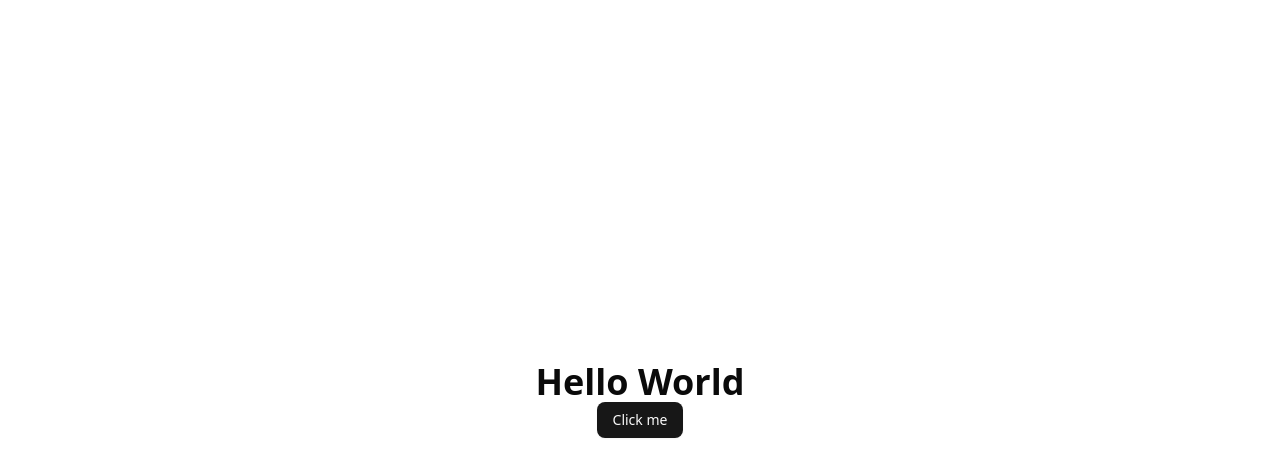
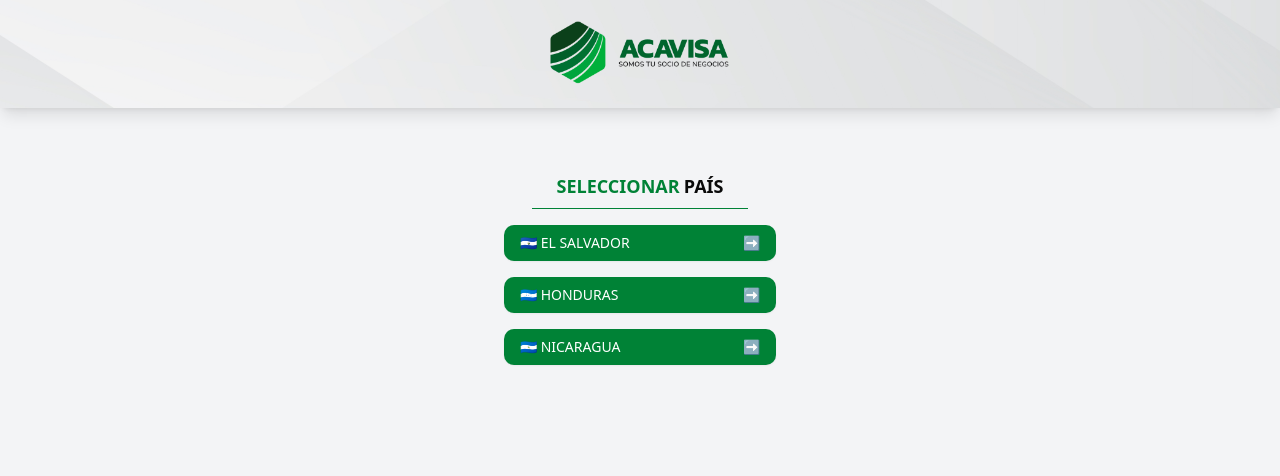
Before and after one commit to wil-ixcoy/acavisa, a Next.js app: page / in a window 1280 px wide. Shown: the top 476 px of the page. Built offline with nearby package versions, Linux system fonts and the light colour scheme.

Commit message:
add: create components and first page

```diff
--- a/src/app/page.tsx
+++ b/src/app/page.tsx
@@ -1,10 +1,49 @@
+import Image from "next/image";
 import { Button } from "@/components/ui/button";
 
 export default function Home() {
   return (
-    <div className="flex flex-col items-center justify-center h-screen">
-      <h1 className="text-4xl font-bold">Hello World</h1>
-      <Button>Click me</Button>
+    <div className="h-screen bg-gray-100">
+      <div
+        className="w-full h-[108px] bg-cover bg-center flex justify-center shadow-lg"
+        style={{ backgroundImage: "url('/background.png')" }}>
+        <Image
+          src="/logo-acavisa1.png"
+          alt="ACAVISA"
+          width={200}
+          height={80}
+          className="object-contain"
+        />
+      </div>
+
+      <main className="flex flex-col justify-center items-center ">
+        <div className="p-6 mt-10 w-80 text-center">
+          <h2>
+            <span className="text-lg font-bold text-green-700">
+              SELECCIONAR
+            </span>{" "}
+            <span className="text-lg font-bold text-black-700">PAÍS</span>
+          </h2>
+          <hr className="w-54 mx-auto my-2 border-green-700" />
+
+          <div className="flex flex-col gap-4 mt-4">
+            <Button className="bg-green-700 text-white flex justify-between w-full py-2 rounded-lg">
+              <span className="flex items-center gap-2">🇸🇻 EL SALVADOR</span>
+              <span>➡</span>
+            </Button>
+
+            <Button className="bg-green-700 text-white flex justify-between w-full py-2 rounded-lg">
+              <span className="flex items-center gap-2">🇭🇳 HONDURAS</span>
+              <span>➡</span>
+            </Button>
+
+            <Button className="bg-green-700 text-white flex justify-between w-full py-2 rounded-lg">
+              <span className="flex items-center gap-2">🇳🇮 NICARAGUA</span>
+              <span>➡</span>
+            </Button>
+          </div>
+        </div>
+      </main>
     </div>
   );
 }
--- /dev/null
+++ b/src/components/ladingpage/header.tsx
@@ -0,0 +1,34 @@
+import { Card } from "@/components/ui/card"
+
+export default function Header() {
+  return (
+    <Card className="w-full bg-gradient-to-r from-gray-100 to-white py-4 shadow-md">
+      <div className="max-w-7xl mx-auto flex justify-between items-center px-6">
+        {/* Logo + Texto */}
+        <div className="flex items-center gap-4">
+          <div className="w-16 h-16 bg-green-600 rounded-md"></div> {/* Logo Placeholder */}
+          <div>
+            <h1 className="text-2xl font-bold text-green-700">ACAVISA</h1>
+            <p className="text-sm text-gray-600">SOMOS TU SOCIO DE NEGOCIOS</p>
+          </div>
+        </div>
+
+        {/* Información de contacto */}
+        <div className="flex items-center gap-6 text-sm text-gray-700">
+          <div className="flex items-center gap-2">
+            <span className="bg-blue-500 text-white px-2 py-1 rounded-md">🇸🇻</span>
+            <span>EL SALVADOR</span>
+          </div>
+          <div className="flex items-center gap-2">
+            <span>📞</span>
+            <span><strong>Call Center:</strong> 2231-4200</span>
+          </div>
+          <div className="flex items-center gap-2">
+            <span>💬</span>
+            <span><strong>WhatsApp:</strong> 6025-1411</span>
+          </div>
+        </div>
+      </div>
+    </Card>
+  );
+}
--- /dev/null
+++ b/src/components/ladingpage/navBar.tsx
@@ -0,0 +1,26 @@
+import { Button } from "@/components/ui/button"
+
+export default function NavBar() {
+  return (
+    <nav className="w-full bg-green-700 text-white py-3">
+      <div className="max-w-7xl mx-auto flex items-center">
+        {/* Botón de Menú */}
+        <Button variant="outline" className="bg-green-800 text-white border-none flex gap-2">
+          ☰ MENÚ
+        </Button>
+
+        {/* Categorías */}
+        <ul className="flex gap-6 ml-6 text-sm font-medium">
+          <li className="border-r pr-4">Lubricantes</li>
+          <li className="border-r pr-4">Baterías</li>
+          <li className="border-r pr-4">Grasas</li>
+          <li className="border-r pr-4">Productos de detallado</li>
+          <li className="border-r pr-4">Sistemas de almacenamiento</li>
+          <li className="border-r pr-4">Ruedas y rodamientos</li>
+          <li className="border-r pr-4">Aceros</li>
+          <li>Centros de servicio automotriz</li>
+        </ul>
+      </div>
+    </nav>
+  );
+}
--- /dev/null
+++ b/src/components/ladingpage/searchBar.tsx
@@ -0,0 +1,20 @@
+import { Input } from "@/components/ui/input"
+import { Button } from "@/components/ui/button"
+import { Search } from "lucide-react"
+
+export default function SearchBar() {
+  return (
+    <div className="w-full flex justify-center py-4">
+      <div className="w-full max-w-2xl flex items-center border-2 border-gray-300 rounded-full px-4 py-2">
+        <Input
+          type="text"
+          placeholder="Buscar..."
+          className="flex-1 text-gray-700 outline-none bg-transparent px-2"
+        />
+        <Button variant="ghost" size="icon">
+          <Search className="w-5 h-5 text-gray-500 hover:text-gray-700" />
+        </Button>
+      </div>
+    </div>
+  );
+}
--- /dev/null
+++ b/src/components/ui/card.tsx
@@ -0,0 +1,68 @@
+import * as React from "react"
+
+import { cn } from "@/lib/utils"
+
+function Card({ className, ...props }: React.ComponentProps<"div">) {
+  return (
+    <div
+      data-slot="card"
+      className={cn(
+        "bg-card text-card-foreground flex flex-col gap-6 rounded-xl border py-6 shadow-sm",
+        className
+      )}
+      {...props}
+    />
+  )
+}
+
+function CardHeader({ className, ...props }: React.ComponentProps<"div">) {
+  return (
+    <div
+      data-slot="card-header"
+      className={cn("flex flex-col gap-1.5 px-6", className)}
+      {...props}
+    />
+  )
+}
+
+function CardTitle({ className, ...props }: React.ComponentProps<"div">) {
+  return (
+    <div
+      data-slot="card-title"
+      className={cn("leading-none font-semibold", className)}
+      {...props}
+    />
+  )
+}
+
+function CardDescription({ className, ...props }: React.ComponentProps<"div">) {
+  return (
+    <div
+      data-slot="card-description"
+      className={cn("text-muted-foreground text-sm", className)}
+      {...props}
+    />
+  )
+}
+
+function CardContent({ className, ...props }: React.ComponentProps<"div">) {
+  return (
+    <div
+      data-slot="card-content"
+      className={cn("px-6", className)}
+      {...props}
+    />
+  )
+}
+
+function CardFooter({ className, ...props }: React.ComponentProps<"div">) {
+  return (
+    <div
+      data-slot="card-footer"
+      className={cn("flex items-center px-6", className)}
+      {...props}
+    />
+  )
+}
+
+export { Card, CardHeader, CardFooter, CardTitle, CardDescription, CardContent }
--- /dev/null
+++ b/src/components/ui/input.tsx
@@ -0,0 +1,21 @@
+import * as React from "react"
+
+import { cn } from "@/lib/utils"
+
+function Input({ className, type, ...props }: React.ComponentProps<"input">) {
+  return (
+    <input
+      type={type}
+      data-slot="input"
+      className={cn(
+        "border-input file:text-foreground placeholder:text-muted-foreground selection:bg-primary selection:text-primary-foreground flex h-9 w-full min-w-0 rounded-md border bg-transparent px-3 py-1 text-base shadow-xs transition-[color,box-shadow] outline-none file:inline-flex file:h-7 file:border-0 file:bg-transparent file:text-sm file:font-medium disabled:pointer-events-none disabled:cursor-not-allowed disabled:opacity-50 md:text-sm",
+        "focus-visible:border-ring focus-visible:ring-ring/50 focus-visible:ring-[3px]",
+        "aria-invalid:ring-destructive/20 dark:aria-invalid:ring-destructive/40 aria-invalid:border-destructive",
+        className
+      )}
+      {...props}
+    />
+  )
+}
+
+export { Input }
```
Also changed, not shown: public/background.png (added), public/logo-acavisa1.png (added).
